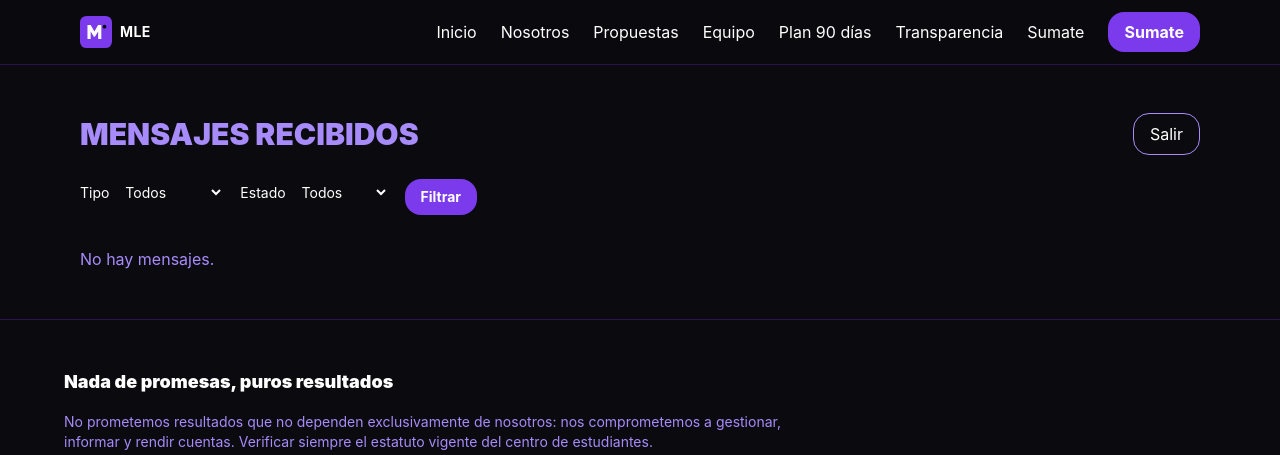
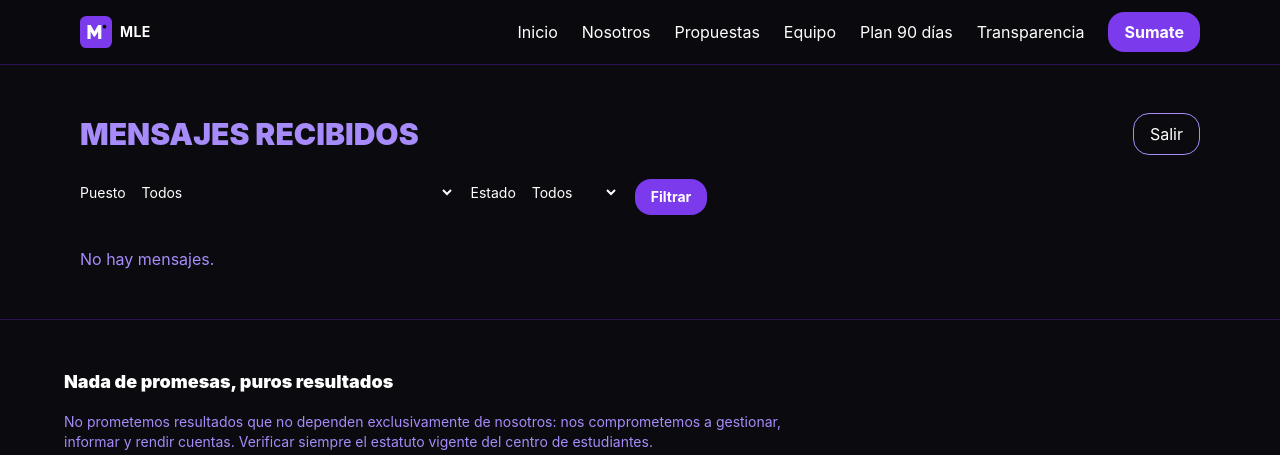
Before and after one commit to Tomas6941/LALP, a Flask app: page /admin in a window 1280 px wide. Shown: the top 455 px of the page. Run offline with Flask 3, Linux system fonts and the light colour scheme; the visitor is signed in with stand-in values (Sample User, id 1).

Commit message:
feat: form de postulación con puesto + fix navbar y visibilidad de inputs

```diff
--- a/app/forms.py
+++ b/app/forms.py
@@ -2,7 +2,7 @@ from flask_wtf import FlaskForm
 from wtforms import SelectField, StringField, TextAreaField
 from wtforms.validators import InputRequired, Length
 
-TIPOS = [("sugerencia", "Sugerencia"), ("reclamo", "Reclamo"), ("idea", "Idea")]
+from content import mle
 
 
 class ContactForm(FlaskForm):
@@ -10,8 +10,15 @@ class ContactForm(FlaskForm):
     contacto = StringField(
         "Contacto (email o teléfono)", validators=[InputRequired(), Length(min=5, max=200)]
     )
-    tipo = SelectField("Tipo", choices=TIPOS, validators=[InputRequired()])
-    mensaje = TextAreaField("Mensaje", validators=[InputRequired(), Length(min=10, max=2000)])
+    puesto = SelectField(
+        "Puesto al que te postulás",
+        choices=mle.PUESTOS,
+        validators=[InputRequired()],
+    )
+    mensaje = TextAreaField(
+        "¿Por qué te sumás? (experiencia, ideas, disponibilidad)",
+        validators=[InputRequired(), Length(min=10, max=2000)],
+    )
     website = StringField("No completar")  # honeypot
 
 
--- a/app/models.py
+++ b/app/models.py
@@ -13,7 +13,7 @@ class Submission(db.Model):
     id = db.Column(db.Integer, primary_key=True)
     nombre = db.Column(db.String(120), nullable=False)
     contacto = db.Column(db.String(200), nullable=False)
-    tipo = db.Column(db.String(20), nullable=False, default="sugerencia")
+    puesto = db.Column(db.String(40), nullable=False, default="colaborador")
     mensaje = db.Column(db.Text, nullable=False)
     ip = db.Column(db.String(45))
     created_at = db.Column(db.DateTime, default=_utcnow, nullable=False)
--- a/app/routes/admin.py
+++ b/app/routes/admin.py
@@ -7,12 +7,12 @@ from app.forms import LoginForm
 from app.models import Submission
 from app.services.ratelimit import check_rate_limit
 
+from content import mle
+
 admin_bp = Blueprint("admin", __name__, url_prefix="/admin")
 
 LOGIN_LIMIT = 10
 LOGIN_WINDOW = 900
-
-TIPO_LABELS = [("sugerencia", "Sugerencia"), ("reclamo", "Reclamo"), ("idea", "Idea")]
 
 
 def _client_ip():
@@ -50,11 +50,11 @@ def logout():
 @admin_bp.get("")
 @login_required
 def list_submissions():
-    tipo = request.args.get("tipo")
+    puesto = request.args.get("puesto")
     leido = request.args.get("leido")
     query = Submission.query
-    if tipo:
-        query = query.filter(Submission.tipo == tipo)
+    if puesto:
+        query = query.filter(Submission.puesto == puesto)
     if leido == "0":
         query = query.filter(Submission.leido.is_(False))
     elif leido == "1":
@@ -63,9 +63,9 @@ def list_submissions():
     return render_template(
         "admin/submissions.html",
         submissions=submissions,
-        tipo=tipo,
+        puesto=puesto,
         leido=leido,
-        tipo_labels=TIPO_LABELS,
+        puestos=mle.PUESTOS,
     )
 
 
--- a/app/routes/contact.py
+++ b/app/routes/contact.py
@@ -43,7 +43,7 @@ def submit():
     submission = Submission(
         nombre=form.nombre.data.strip(),
         contacto=form.contacto.data.strip(),
-        tipo=form.tipo.data,
+        puesto=form.puesto.data,
         mensaje=form.mensaje.data.strip(),
         ip=ip,
     )
--- a/app/services/mailer.py
+++ b/app/services/mailer.py
@@ -14,14 +14,14 @@ def send_submission_notification(submission) -> bool:
         return False
 
     msg = EmailMessage()
-    msg["Subject"] = f"Nuevo mensaje MLE — {submission.tipo}"
+    msg["Subject"] = f"Nuevo mensaje MLE — {submission.puesto}"
     msg["From"] = app.config.get("SMTP_USER") or mail_to
     msg["To"] = mail_to
     msg.set_content(
         "Nuevo mensaje recibido en la web del MLE.\n\n"
         f"Nombre: {submission.nombre}\n"
         f"Contacto: {submission.contacto}\n"
-        f"Tipo: {submission.tipo}\n\n"
+        f"Puesto: {submission.puesto}\n\n"
         f"Mensaje:\n{submission.mensaje}\n"
     )
 
--- a/app/static/css/tailwind.src.css
+++ b/app/static/css/tailwind.src.css
@@ -17,6 +17,12 @@
 @layer base {
   html { scroll-behavior: smooth; }
   body { @apply bg-negro text-blanco font-sans antialiased; }
+  /* Tailwind v4 preflight hace transparentes los form controls sobre fondos
+     de color (bg-violeta, bg-violeta-oscuro). Base blanca + texto oscuro
+     garantiza legibilidad en cualquier superficie. */
+  input, select, textarea {
+    @apply bg-blanco text-negro;
+  }
   :focus-visible { @apply outline-none ring-2 ring-violeta-claro ring-offset-2 ring-offset-negro; }
   @media (prefers-reduced-motion: reduce) {
     html { scroll-behavior: auto; }
--- a/app/templates/admin/submissions.html
+++ b/app/templates/admin/submissions.html
@@ -10,11 +10,11 @@
     </form>
   </div>
   <form method="get" class="mt-6 flex flex-wrap gap-4 text-sm">
-    <label>Tipo
-      <select name="tipo" class="rounded-card bg-negro px-2 py-1 text-blanco">
+    <label>Puesto
+      <select name="puesto" class="rounded-card bg-negro px-2 py-1 text-blanco">
         <option value="">Todos</option>
-        {% for value, label in tipo_labels %}
-        <option value="{{ value }}" {% if tipo == value %}selected{% endif %}>{{ label }}</option>
+        {% for value, label in puestos %}
+        <option value="{{ value }}" {% if puesto == value %}selected{% endif %}>{{ label }}</option>
         {% endfor %}
       </select>
     </label>
@@ -31,7 +31,7 @@
     {% for s in submissions %}
     <article class="rounded-card border border-violeta-oscuro/40 p-5">
       <div class="flex flex-wrap items-center gap-3 text-sm text-violeta-claro">
-        <span class="rounded-full bg-violeta-oscuro/40 px-3 py-1">{{ s.tipo }}</span>
+        <span class="rounded-full bg-violeta-oscuro/40 px-3 py-1">{{ s.puesto }}</span>
         <span>{{ s.created_at.strftime("%Y-%m-%d %H:%M") }}</span>
         {% if s.leido %}<span class="rounded-full bg-violeta px-3 py-1 text-blanco">leído</span>{% endif %}
       </div>
--- a/app/templates/partials/_nav.html
+++ b/app/templates/partials/_nav.html
@@ -8,7 +8,9 @@
             class="lg:hidden text-2xl leading-none">☰</button>
     <ul id="nav-menu" data-nav-menu class="hidden absolute left-0 right-0 top-full flex-col gap-2 bg-negro px-4 py-4 lg:static lg:flex lg:flex-row lg:items-center lg:gap-6 lg:bg-transparent lg:p-0">
       {% for id, label in SECCIONES %}
+      {% if id != 'sumate' %}
       <li><a class="block py-1 hover:text-violeta-claro" href="#{{ id }}">{{ label }}</a></li>
+      {% endif %}
       {% endfor %}
       <li><a class="inline-block rounded-card bg-violeta px-4 py-2 font-bold hover:bg-violeta-oscuro" href="#sumate">Sumate</a></li>
     </ul>
--- a/app/templates/partials/_sumate.html
+++ b/app/templates/partials/_sumate.html
@@ -1,7 +1,7 @@
 <section id="sumate" class="bg-violeta px-4 py-20 text-blanco">
   <div class="mx-auto max-w-2xl">
     <h2 class="text-4xl font-black uppercase">Sumate</h2>
-    <p class="mt-2">Dejanos tu sugerencia, reclamo o idea. Leemos todo.</p>
+    <p class="mt-2">Sumate a la lista. Elegí el puesto al que te postulás y contanos por qué.</p>
     <form method="post" action="/sumate" data-contact-form class="mt-8 space-y-4">
       {{ form.hidden_tag() }}
       <div class="hidden" aria-hidden="true">
@@ -17,8 +17,8 @@
         {{ form.contacto(class="w-full rounded-card px-3 py-2 text-negro") }}
       </div>
       <div>
-        {{ form.tipo.label(class="block font-bold") }}
-        {{ form.tipo(class="w-full rounded-card px-3 py-2 text-negro") }}
+        {{ form.puesto.label(class="block font-bold") }}
+        {{ form.puesto(class="w-full rounded-card px-3 py-2") }}
       </div>
       <div>
         {{ form.mensaje.label(class="block font-bold") }}
--- a/content/mle.py
+++ b/content/mle.py
@@ -198,6 +198,23 @@ EQUIPO = {
     ],
 }
 
+# Puestos a los que se puede postular quien completa el formulario #sumate
+# (value, label). El value se guarda en la base de datos.
+PUESTOS = [
+    ("presidente", "Presidente"),
+    ("vicepresidente", "Vicepresidente"),
+    ("secretaria-actas", "Secretaría de Actas"),
+    ("secretaria-finanzas", "Secretaría de Finanzas"),
+    ("secretaria-prensa", "Secretaría de Prensa, Difusión y Tecnología"),
+    ("secretaria-cultura", "Secretaría de Cultura y Eventos"),
+    ("secretaria-deportes", "Secretaría de Deportes y Recreación"),
+    ("equipo-organizacion", "Equipo de Organización"),
+    ("equipo-comunicacion", "Equipo de Comunicación y Diseño"),
+    ("equipo-proyectos", "Equipo de Proyectos y Participación"),
+    ("equipo-convivencia", "Equipo de Convivencia y Ciberseguridad"),
+    ("colaborador", "Colaborador (sin puesto definido)"),
+]
+
 PLAN_90 = [
     ("Días 1–15", [
         "Elección de representantes por curso",
```
Also changed, not shown: migrations/versions/e22eb18fb84b_rename_submission_tipo_to_puesto.py (added, +42 -0 lines), tests/test_admin.py (+2 -2 lines), tests/test_contact.py (+10 -3 lines), tests/test_content.py (+11 -0 lines), tests/test_e2e.py (+1 -1 lines), tests/test_models.py (+1 -1 lines), app/static/css/tailwind.css.
